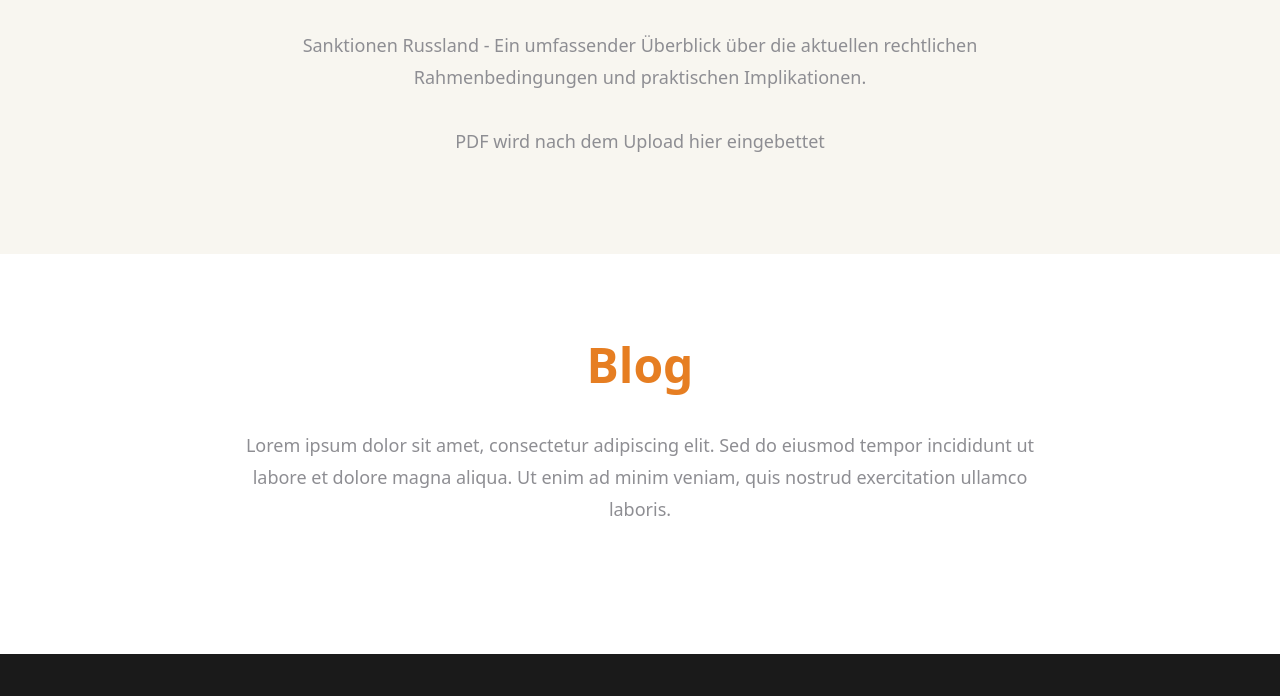
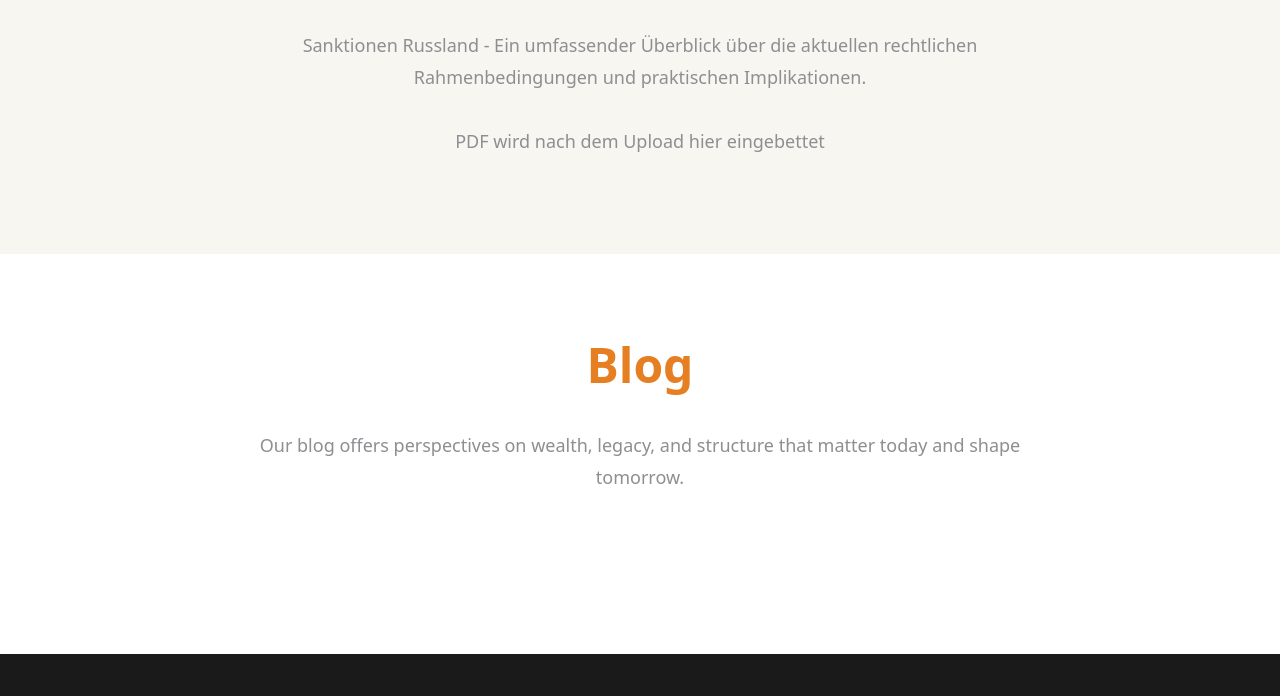
Before and after one commit to TRWStudent/Lumen10, a website built with Vite: page page2.html in a window 1280 px wide. Shown: the part 2982-3678 px from the top of the page. Built offline with nearby package versions, Linux system fonts and the light colour scheme; no server answers.

Commit message:
Updated page2.html

```diff
--- a/page2.html
+++ b/page2.html
@@ -516,7 +516,7 @@
     <section id="section-4" class="page-section">
       <div class="section-container">
         <h2>Blog </h2>
-        <p>Lorem ipsum dolor sit amet, consectetur adipiscing elit. Sed do eiusmod tempor incididunt ut labore et dolore magna aliqua. Ut enim ad minim veniam, quis nostrud exercitation ullamco laboris.</p>
+        <p>Our blog offers perspectives on wealth, legacy, and structure that matter today and shape tomorrow.</p>
       </div>
     </section>
 
```
